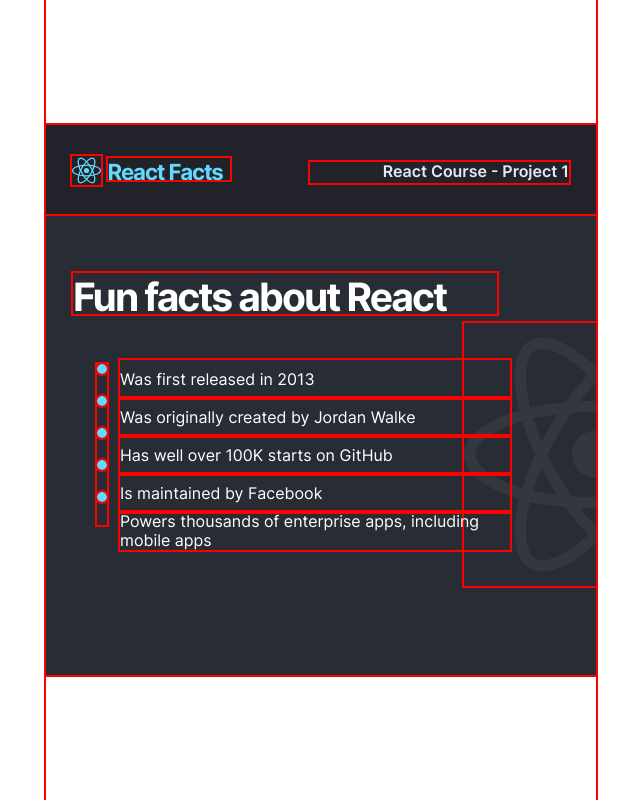
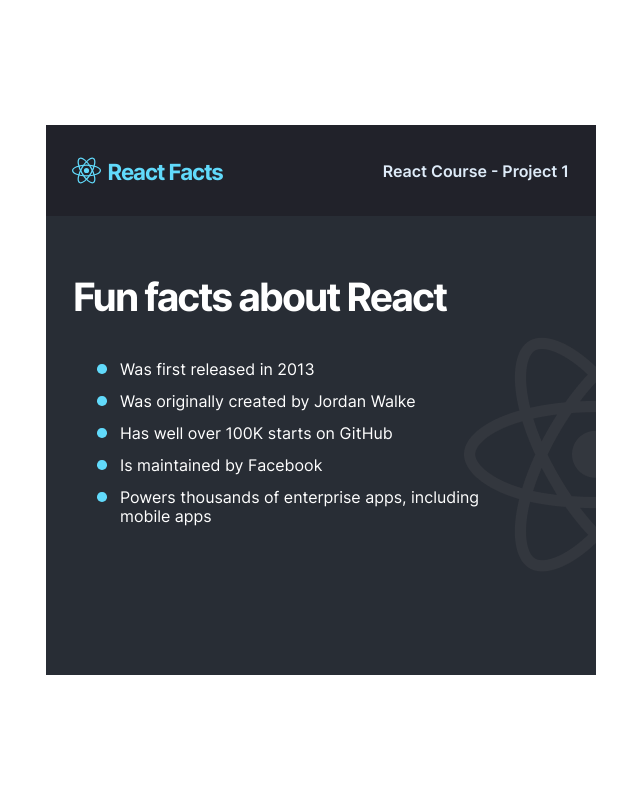
Before and after one commit to asbhogal/React-Fun-Facts-Project, a React app: page / in a window 1280 px wide. Shown: the whole page, without its empty margins (319-959 px from the left). Built offline with nearby package versions, Linux system fonts and the light colour scheme.

Commit message:
amended positioning of list items

```diff
--- a/src/scss/_partials/_globals.scss
+++ b/src/scss/_partials/_globals.scss
@@ -6,7 +6,6 @@
     &:is(&::after, &::before, *) {
         box-sizing: border-box;
     }
-    outline: 2px red solid;
 }
 
 body {
--- a/src/scss/_partials/components/section.scss
+++ b/src/scss/_partials/components/section.scss
@@ -73,6 +73,6 @@
     .BulletPoint-#{$i} { top: calc(160.61px / 5) * $i; }
 }
 
-@for $i from 1 to 5 {
-    .FunFactsListItem-#{$i} { line-height: calc(190px / 5) ;}
+@for $i from 2 through 5 {
+    .FunFactsListItem-#{$i} { margin-top: 13px ;}
 }
```
Also changed, not shown: 13 other files (tests, documents, lock files or other folders).
